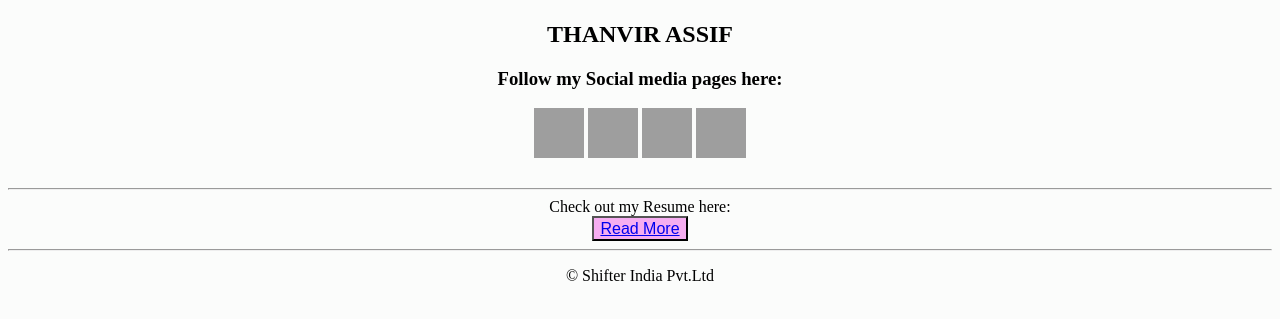
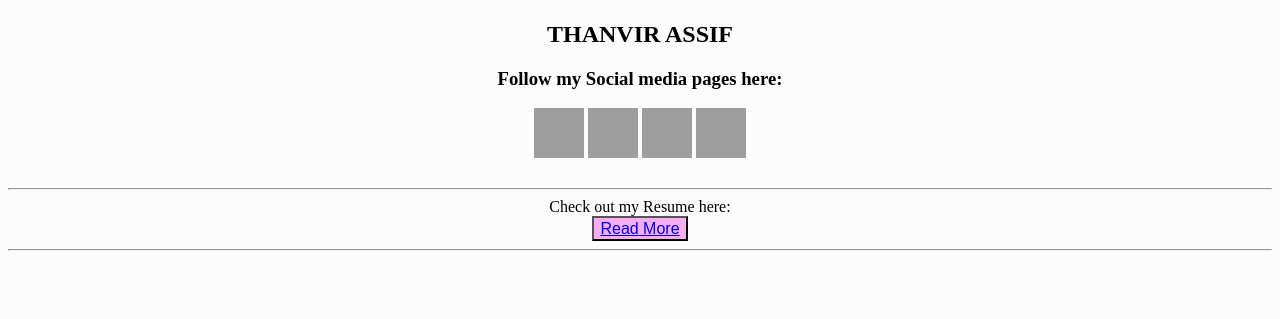
Before and after one commit to Thanvirassif731/Thanvirassif731.github.io, a plain HTML site: page index.html in a window 1280 px wide. Shown: the part 393-712 px from the top of the page. Drawn offline with Linux system fonts and the light colour scheme; grey boxes are pictures that could not be loaded.

Commit message:
Update index.html

```diff
--- a/index.html
+++ b/index.html
@@ -47,7 +47,6 @@
             <a href="Resume Link Document.html">Read More</a>
         </button>
         <hr>
-        <p>&copy; Shifter India Pvt.Ltd</p>
 
 </body>
 </html>
```
